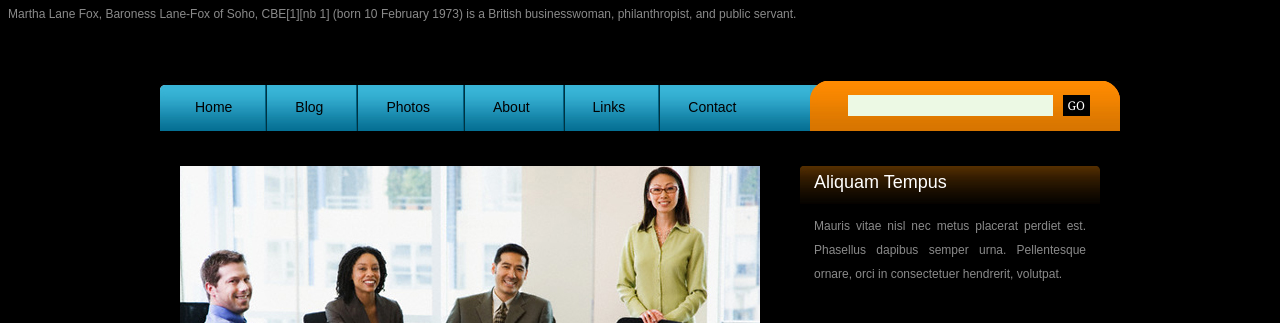
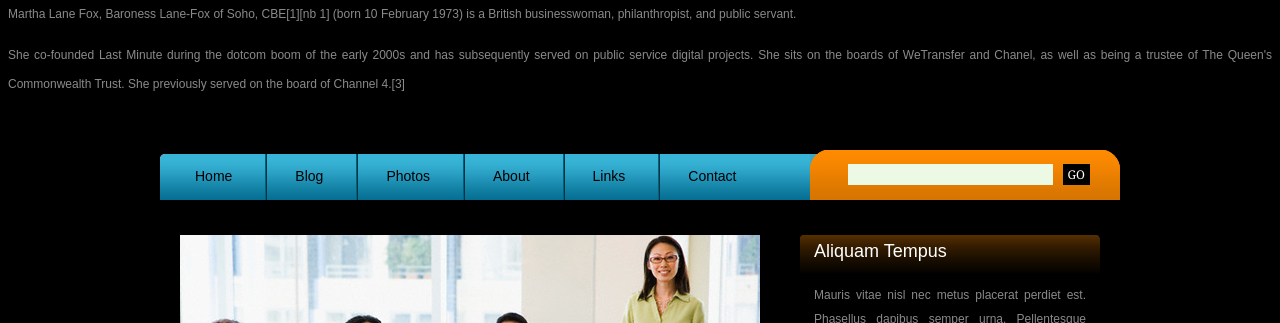
Before and after one commit to ainhoxhxz/hello-world-hva16, a plain HTML site: page index.html in a window 1280 px wide. Shown: the top 323 px of the page. Drawn offline with Linux system fonts and the light colour scheme.

Commit message:
Añadir segundo parrafo Martha Lane hva16

```diff
--- a/index.html
+++ b/index.html
@@ -9,6 +9,7 @@
 </head>
 <body>
 <p>Martha Lane Fox, Baroness Lane-Fox of Soho, CBE[1][nb 1] (born 10 February 1973) is a British businesswoman, philanthropist, and public servant.</p>
+<p>She co-founded Last Minute during the dotcom boom of the early 2000s and has subsequently served on public service digital projects. She sits on the boards of WeTransfer and Chanel, as well as being a trustee of The Queen's Commonwealth Trust. She previously served on the board of Channel 4.[3]</p>
 <div id="wrapper">
 	<div id="logo">
 		<h1>&nbsp;</h1>
```
